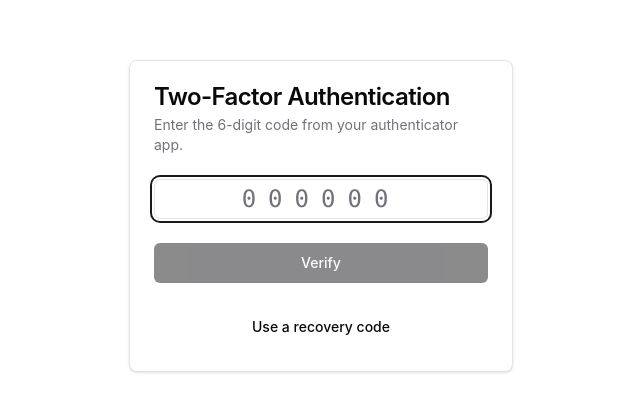
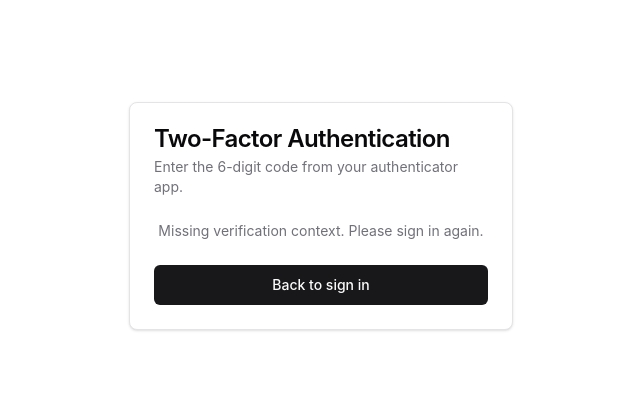
Before and after one commit to Sun1090/IndieStack, a Next.js app: page /auth/mfa in a window 1280 px wide. Shown: the part 184-596 px from the top of the page, without its empty margins (319-959 px from the left). Built offline with nearby package versions, Linux system fonts and the light colour scheme; no server answers.

Commit message:
feat(auth): 登录MFA跳转提示 + 挑战页缺参空态保护

```diff
--- a/messages/en/auth.json
+++ b/messages/en/auth.json
@@ -19,7 +19,8 @@
     "oauthWechat": "WeChat",
     "oauthApple": "Apple",
     "error": "Login failed. Please check your credentials.",
-    "oauthError": "{provider} sign-in failed"
+    "oauthError": "{provider} sign-in failed",
+    "mfaRedirect": "Two-factor authentication is on — continuing to verification…"
   },
   "register": {
     "metaTitle": "Create Account",
@@ -98,6 +99,8 @@
     "recoveryPlaceholder": "XXXX-XXXX",
     "recoverySubmit": "Redeem and turn off 2FA",
     "backToCode": "Back to authenticator code",
-    "redeemed": "Recovery accepted. 2FA is off — please log in again."
+    "redeemed": "Recovery accepted. 2FA is off — please log in again.",
+    "missingFactor": "Missing verification context. Please sign in again.",
+    "backToLogin": "Back to sign in"
   }
 }
--- a/messages/zh-CN/auth.json
+++ b/messages/zh-CN/auth.json
@@ -19,7 +19,8 @@
     "oauthWechat": "微信",
     "oauthApple": "Apple",
     "error": "登录失败，请检查你的凭据。",
-    "oauthError": "{provider} 登录失败"
+    "oauthError": "{provider} 登录失败",
+    "mfaRedirect": "已开启两步验证——正在前往验证…"
   },
   "register": {
     "metaTitle": "创建账户",
@@ -98,6 +99,8 @@
     "recoveryPlaceholder": "XXXX-XXXX",
     "recoverySubmit": "兑换并解除两步验证",
     "backToCode": "返回验证码登录",
-    "redeemed": "恢复码已接受，两步验证已解除——请重新登录。"
+    "redeemed": "恢复码已接受，两步验证已解除——请重新登录。",
+    "missingFactor": "缺少验证上下文，请重新登录。",
+    "backToLogin": "返回登录"
   }
 }
--- a/src/app/auth/mfa/page.tsx
+++ b/src/app/auth/mfa/page.tsx
@@ -9,6 +9,7 @@
 export const dynamic = "force-dynamic";
 
 import { Suspense, useState } from "react";
+import Link from "next/link";
 import { useRouter, useSearchParams } from "next/navigation";
 import { useTranslations } from "next-intl";
 import { createClient } from "@/lib/supabase/client";
@@ -34,6 +35,18 @@ function MfaForm() {
   const [recoveryMode, setRecoveryMode] = useState(false);
   const [recoveryCode, setRecoveryCode] = useState("");
   const supabase = createClient();
+
+  // 直接访问缺 factor 参数：不渲染表单，给出回登录入口
+  if (!searchParams.get("factor")) {
+    return (
+      <div className="space-y-6 text-center">
+        <p className="text-sm text-muted-foreground">{t("missingFactor")}</p>
+        <Button asChild className="w-full">
+          <Link href={ROUTES.login}>{t("backToLogin")}</Link>
+        </Button>
+      </div>
+    );
+  }
 
   async function handleSubmit(e: React.FormEvent) {
     e.preventDefault();
--- a/src/components/auth/login-form.tsx
+++ b/src/components/auth/login-form.tsx
@@ -61,6 +61,7 @@ export function LoginForm() {
     );
     if (verifiedFactors.length > 0) {
       const factorId = verifiedFactors[0].id;
+      toast({ title: t("login.submit"), description: t("login.mfaRedirect") });
       router.push(
         `/auth/mfa?factor=${factorId}&redirect=${encodeURIComponent(redirect)}`,
       );
```
